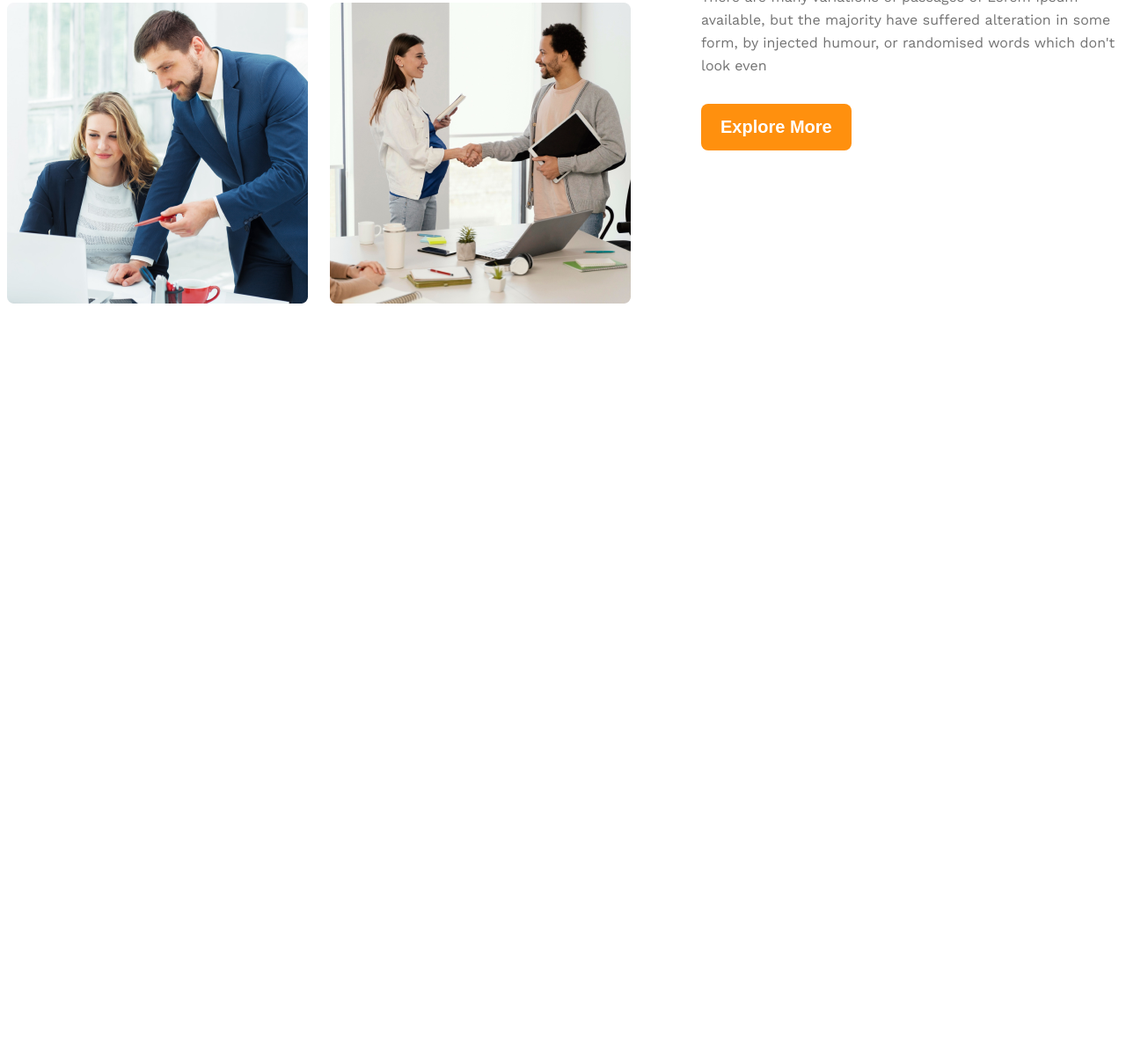
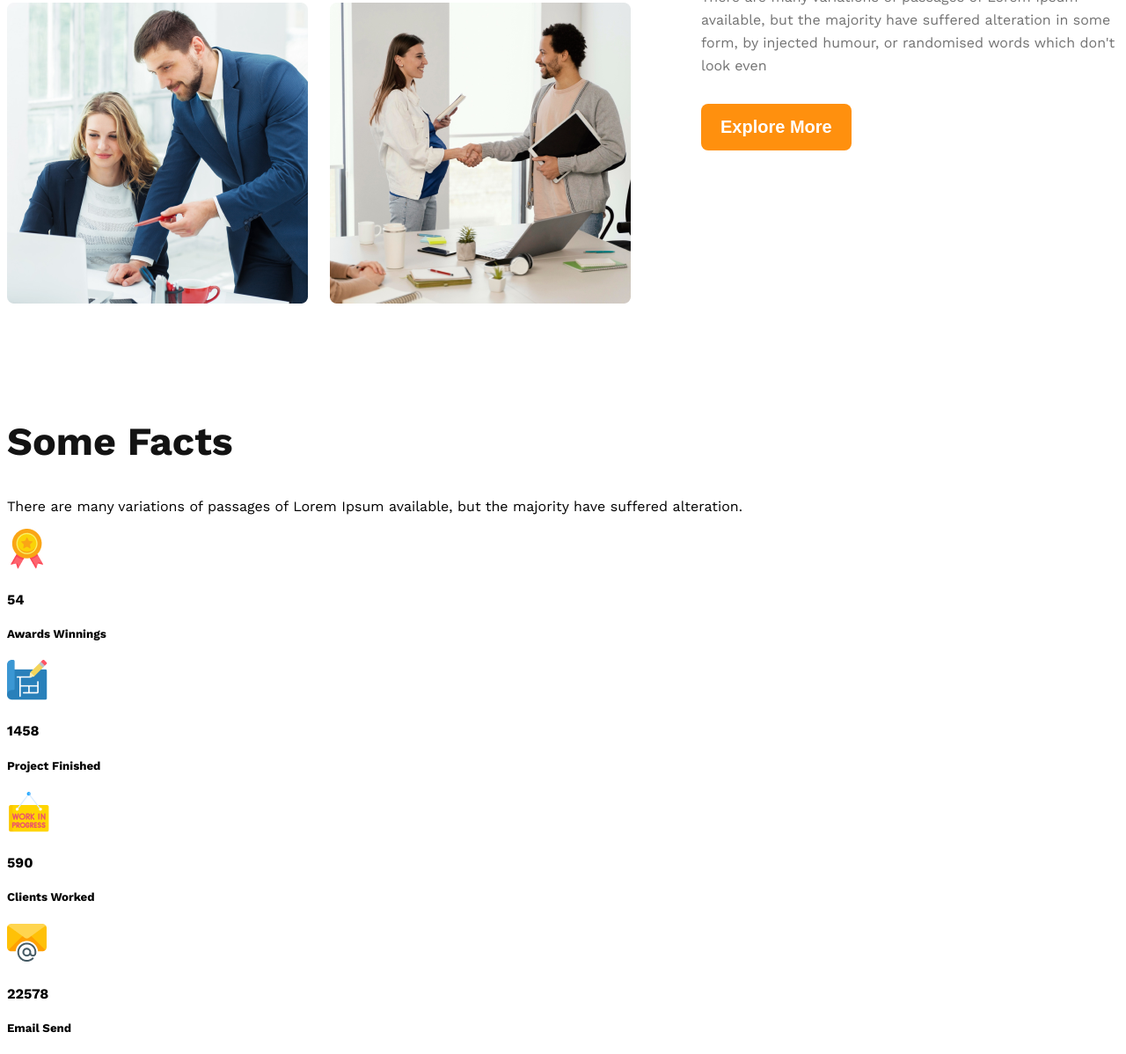
Before and after one commit to sirazulislam3734/g3-architects-website, a plain HTML site: page index.html in a window 1280 px wide. Shown: the part 1562-2760 px from the top of the page at 88% size. Before the commit the page ends 1915 px from the top, so only its background shows below. Drawn offline with nearby package versions, Linux system fonts and the light colour scheme.

Commit message:
added main section3 and icon

```diff
--- a/index.html
+++ b/index.html
@@ -44,6 +44,37 @@
                   <button class="btn-primary">Explore More</button>
             </div>
         </section>
+
+        <!-- <section class="main-section2">
+            <div class="main-section2-title"></div>
+            <div class="main-section2-image"></div>
+        </section> -->
+        <section class="main-section3">
+            <h1 class="main-section3-text-title section-title">Some Facts</h1>
+            <p class="main-section3-description">There are many variations of passages of Lorem Ipsum available, but the majority have suffered alteration.</p>
+            <div class="main-section3-icon">
+                <div class="icon">
+                    <img src="images/icons/ribon.png" alt="" class="image-icon">
+                    <h4 class="icon-number">54</h4>
+                    <h5 class="icon-name">Awards Winnings</h5>
+                </div>
+                <div class="icon">
+                    <img src="images/icons/projects.png" alt="" class="image-icon">
+                    <h4 class="icon-number">1458</h4>
+                    <h5 class="icon-name">Project Finished</h5>
+                </div>
+                <div class="icon">
+                    <img src="images/icons/customers.png" alt="" class="image-icon">
+                    <h4 class="icon-number">590</h4>
+                    <h5 class="icon-name">Clients Worked</h5>
+                </div>
+                <div class="icon">
+                    <img src="images/icons/email.png" alt="" class="image-icon">
+                    <h4 class="icon-number">22578</h4>
+                    <h5 class="icon-name">Email Send</h5>
+                </div>
+            </div>
+        </section>
     </main>
     <footer>
 
--- a/styles/g3-architects.css
+++ b/styles/g3-architects.css
@@ -7,6 +7,11 @@
     font-optical-sizing: auto;
     font-weight:400;
     font-style: normal;
+  }
+  .section-title{
+    font-size: 2.8rem;
+    font-weight: 700;
+    color: rgb(19, 19, 19);
   }
   .btn-primary{
     color: rgb(255, 255, 255);
```
